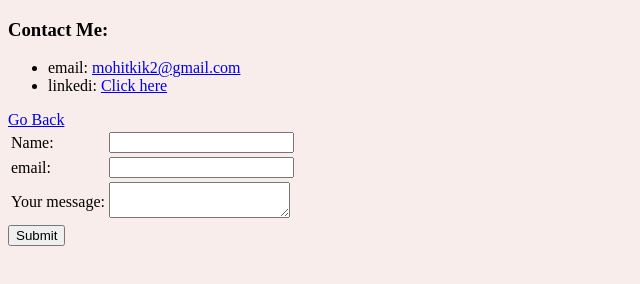
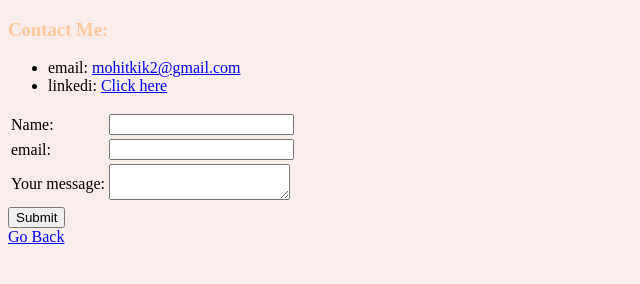
Before and after one commit to IJustWannaLearnSomething/cv, a plain HTML site: page contact.html in a window 1280 px wide. Shown: the whole page, without its empty margins (0-640 px from the left). Drawn offline with Linux system fonts and the light colour scheme.

Commit message:
h1-h6 styling
changed h1-h6 style, minor layout changes

```diff
--- a/contact.html
+++ b/contact.html
@@ -11,7 +11,6 @@
       <li>email: <a href="mailto:mohitkik2@gmail.com" alt="email me link">mohitkik2@gmail.com</a></li>
       <li>linkedi: <a href="https://www.linkedin.com/in/sanskar-987351196/" alt="link to linkedin">Click here</a></li>
     </ul>
-    <a href="index.html" alt="link to home page">Go Back</a>
     <form class="" action="mailto:mohitkik2@gmail.com" method="post" enctype="text/plain">
       <table>
         <tr>
@@ -29,5 +28,6 @@
       </table>
       <input type="submit" />
     </form>
+    <a href="index.html" alt="link to home page">Go Back</a>
   </body>
 </html>
--- a/css/style.css
+++ b/css/style.css
@@ -8,3 +8,7 @@ hr{
   width: 2.5%;
   color: rgb(221,221,221);
 }
+
+h1,h2,h3,h4,h5,h6 {
+  color: #FEC89A;
+}
```
